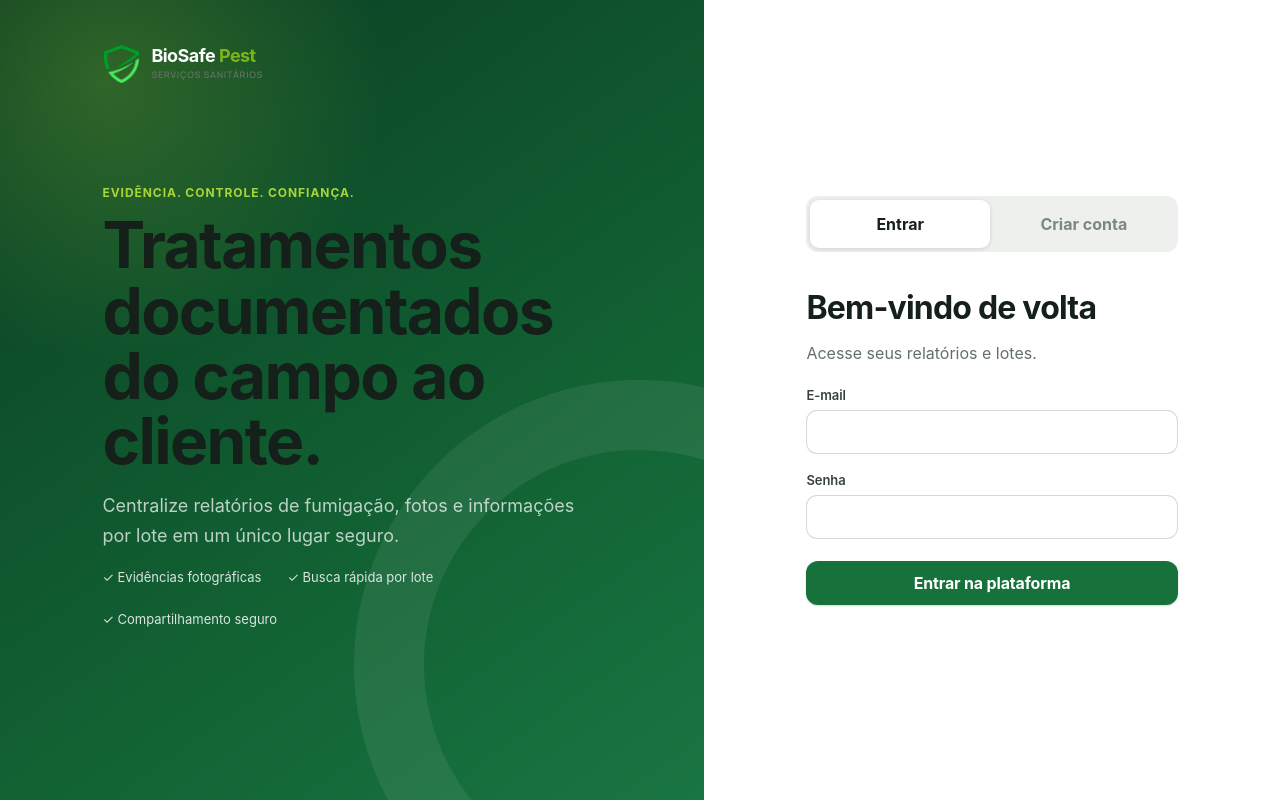
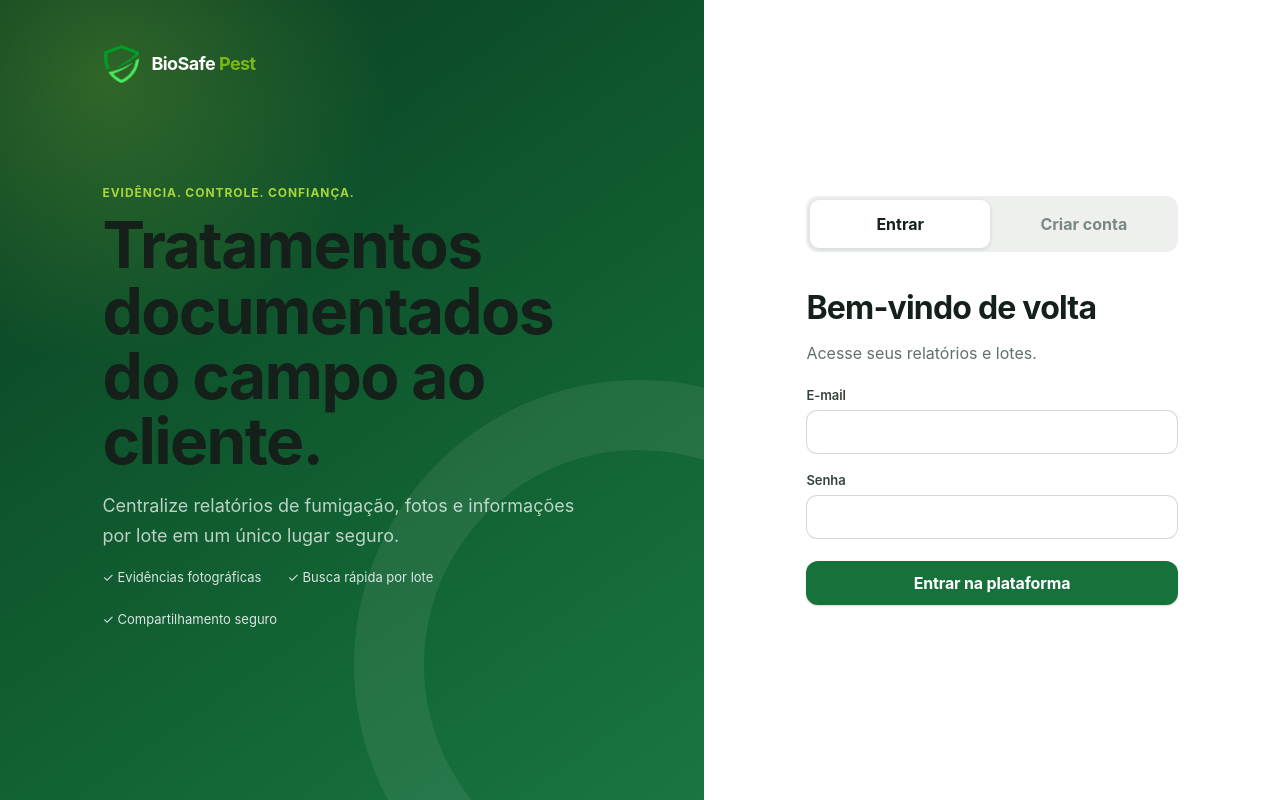
Before and after one commit to GiovaniMurakami/fumigation-reports-app, a React (Vite) app: page /login in a window 1280 px wide. Built offline with nearby package versions, Linux system fonts and the light colour scheme; no server answers.

Commit message:
refactor: remove redundant small tag from Brand component
- Eliminated the <small>Serviços sanitários</small> element from the Brand component to streamline the layout and improve visual clarity.

```diff
--- a/src/components/Brand.jsx
+++ b/src/components/Brand.jsx
@@ -6,7 +6,6 @@ export function Brand() {
         <span className="brand-name">
           BioSafe <em>Pest</em>
         </span>
-        <small>Serviços sanitários</small>
       </span>
     </span>
   );
```
